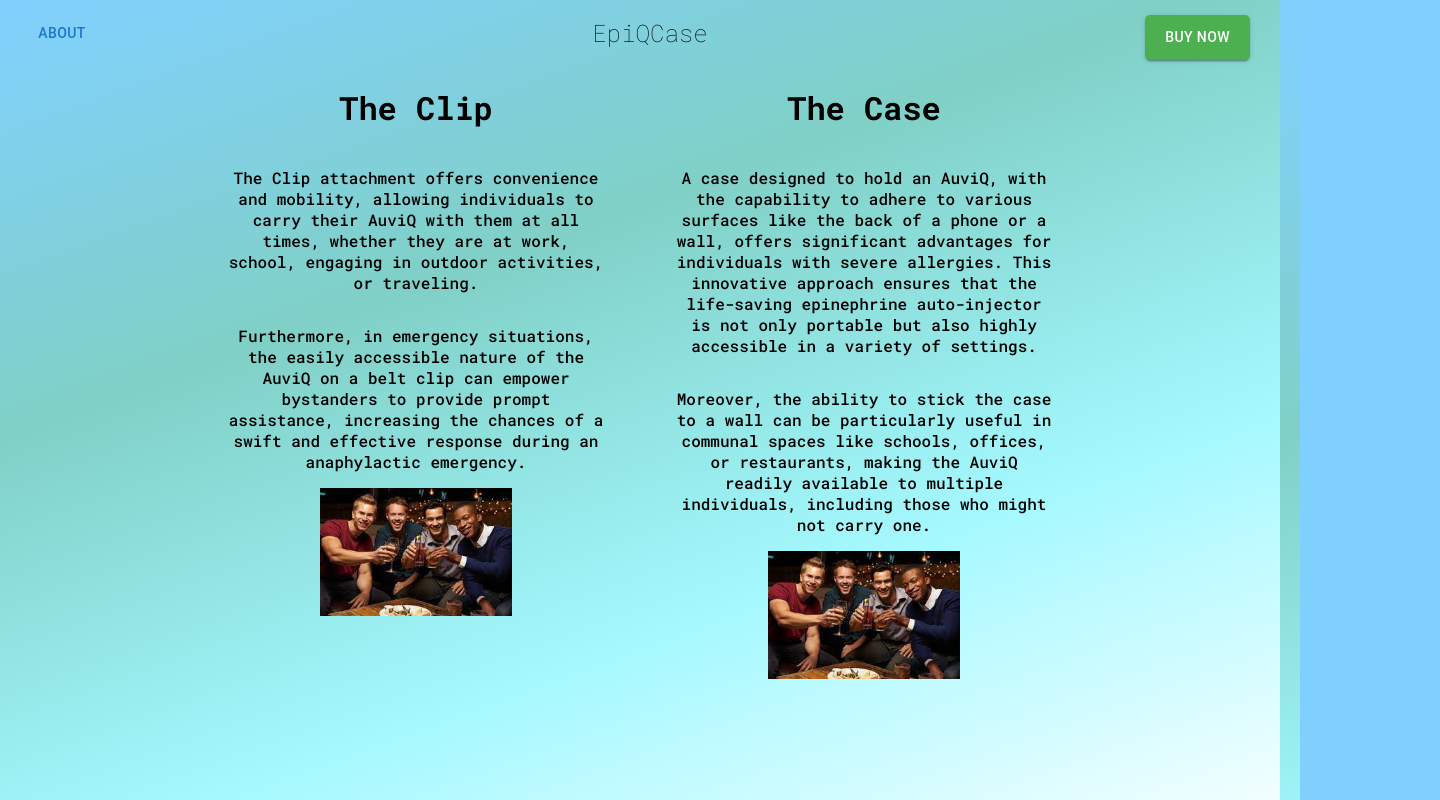
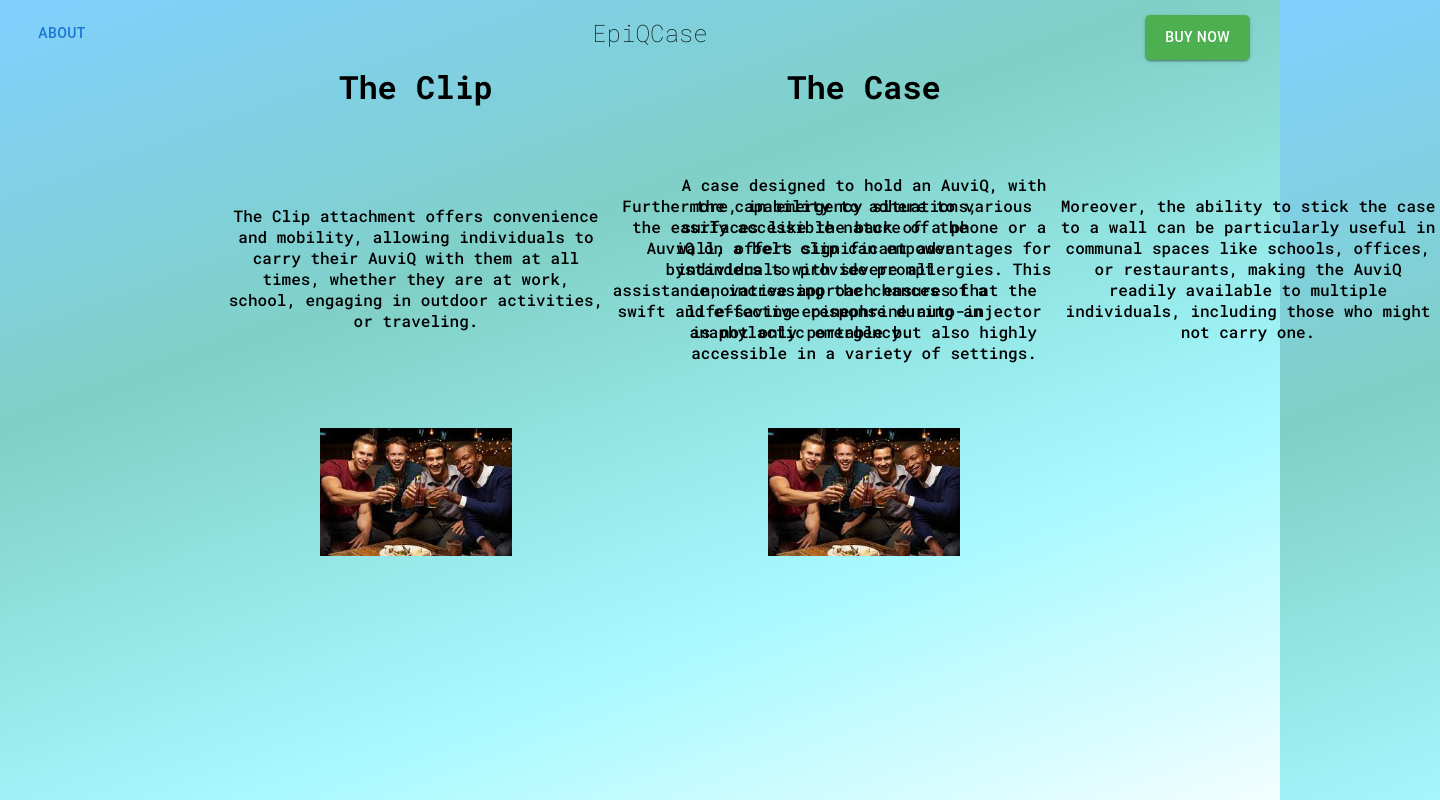
Before and after one commit to maxchapin/maxchapin.github.io, a React (Create React App) app: page /Purchase in a window 1280 px wide. Shown: the top 800 px of the page, 1440 px wide, since content can reach past the window. Built offline with nearby package versions, Linux system fonts and the light colour scheme.

Commit message:
update buynow page

```diff
--- a/src/App.css
+++ b/src/App.css
@@ -190,16 +190,29 @@ body {
 
 .buyNowPage .buySection{
   width: 30%;
-  height: 90vh;
+
   display: flex;
   flex-wrap: wrap;
   flex-direction: column;
   align-items: stretch;
 }
 
+.buyNowPage .buySection h1{
+  margin: 0;
+}
+
+.buyNowPage .buySection .productDescription{
+  height: 40%;
+  display: flex;
+  flex-wrap: wrap;
+  flex-direction: column;
+  justify-content: center;
+}
+
 .buyNowPage .buySection img{
   width: 50%;
   margin-left: 25%;
+  margin-bottom: 10%;
 }
 
 /* Responsive for mobile devices */
--- a/src/pages/BuyNow.jsx
+++ b/src/pages/BuyNow.jsx
@@ -12,9 +12,12 @@ function BuyNow(){
 
         <h1>The Clip</h1>
 
-        <p>The Clip attachment offers convenience and mobility, allowing individuals to carry their AuviQ with them at all times, whether they are at work, school, engaging in outdoor activities, or traveling. </p>
-        <p>Furthermore, in emergency situations, the easily accessible nature of the AuviQ on a belt clip can empower bystanders to provide prompt assistance, increasing the chances of a swift and effective response during an anaphylactic emergency.
-        </p>
+        <div className='productDescription'>
+          <p>The Clip attachment offers convenience and mobility, allowing individuals to carry their AuviQ with them at all times, whether they are at work, school, engaging in outdoor activities, or traveling. </p>
+          <p>Furthermore, in emergency situations, the easily accessible nature of the AuviQ on a belt clip can empower bystanders to provide prompt assistance, increasing the chances of a swift and effective response during an anaphylactic emergency.
+          </p>
+        </div>
+
 
         <img src={stockimage2}></img>
 
@@ -27,8 +30,10 @@ function BuyNow(){
 
           <h1>The Case</h1>
 
-          <p>A case designed to hold an AuviQ, with the capability to adhere to various surfaces like the back of a phone or a wall, offers significant advantages for individuals with severe allergies. This innovative approach ensures that the life-saving epinephrine auto-injector is not only portable but also highly accessible in a variety of settings. </p>
-          <p>Moreover, the ability to stick the case to a wall can be particularly useful in communal spaces like schools, offices, or restaurants, making the AuviQ readily available to multiple individuals, including those who might not carry one.</p>
+          <div className='productDescription'>
+            <p>A case designed to hold an AuviQ, with the capability to adhere to various surfaces like the back of a phone or a wall, offers significant advantages for individuals with severe allergies. This innovative approach ensures that the life-saving epinephrine auto-injector is not only portable but also highly accessible in a variety of settings. </p>
+            <p>Moreover, the ability to stick the case to a wall can be particularly useful in communal spaces like schools, offices, or restaurants, making the AuviQ readily available to multiple individuals, including those who might not carry one.</p>
+          </div>
 
           <img src={stockimage2}></img>
 
```
